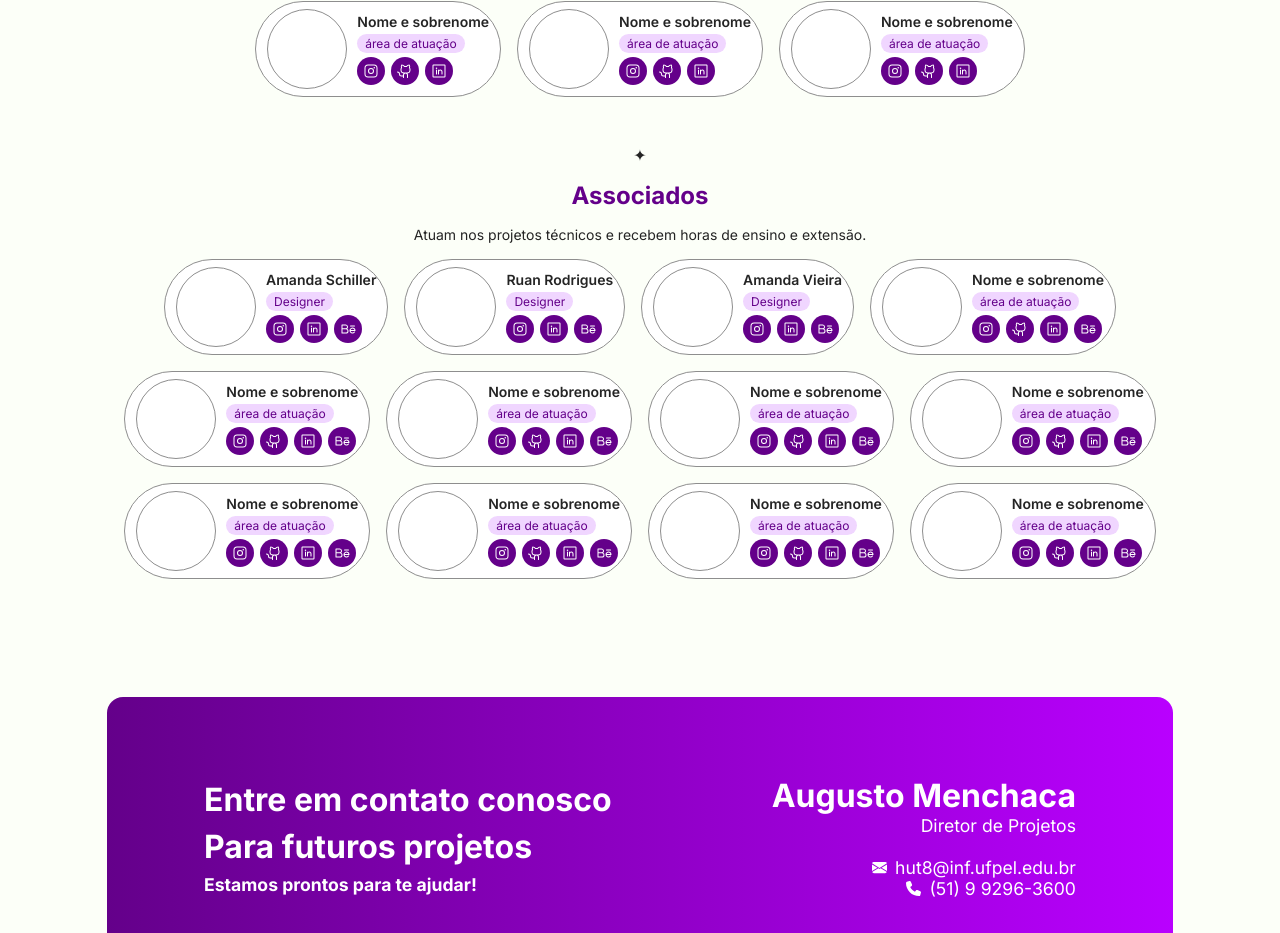
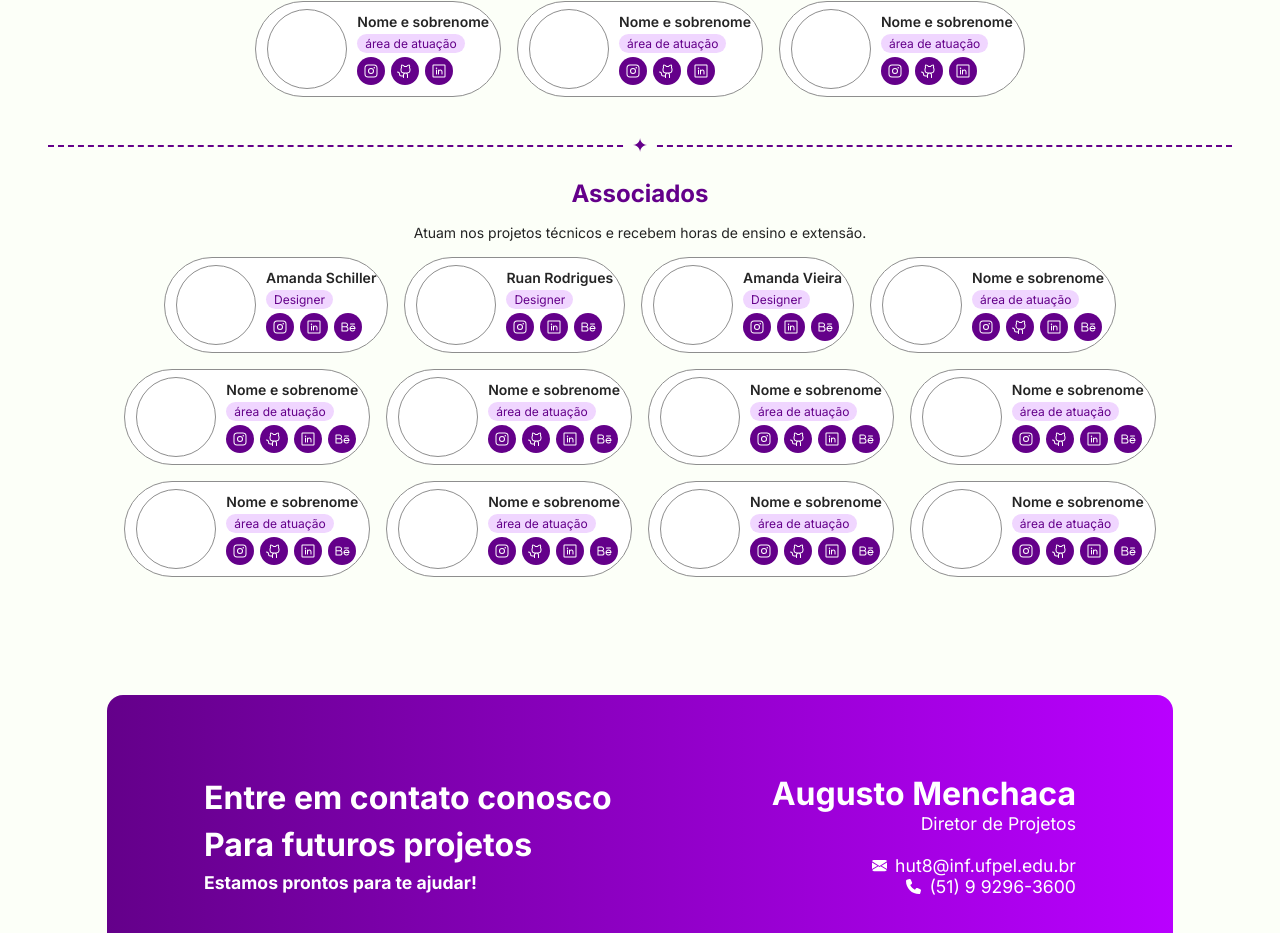
Before and after one commit to Brendler17/hut8, a React (Vite) app in the folder frontend/: page /team in a window 1280 px wide. Shown: the part 1092-2025 px from the top of the page. Built offline with nearby package versions, Linux system fonts and the light colour scheme.

Commit message:
fix: Cagada arrumadaa

```diff
--- a/frontend/src/pages/Nossa-equipe/styles.module.css
+++ b/frontend/src/pages/Nossa-equipe/styles.module.css
@@ -43,3 +43,22 @@
   gap: 16px;
   justify-content: center;
 }
+
+.associadosDivider {
+  width: 100%;
+  display: flex;
+  align-items: center;
+  justify-content: center;
+  border-top: 2px dashed var(--purple-primary);
+  padding-top: 16px;
+  position: relative;
+}
+
+.associadosDivider span {
+  color: var(--purple-primary);
+  font-size: 1.2rem;
+  background: #fcfff8;
+  padding: 0 8px;
+  position: absolute;
+  top: -14px;
+}
```
